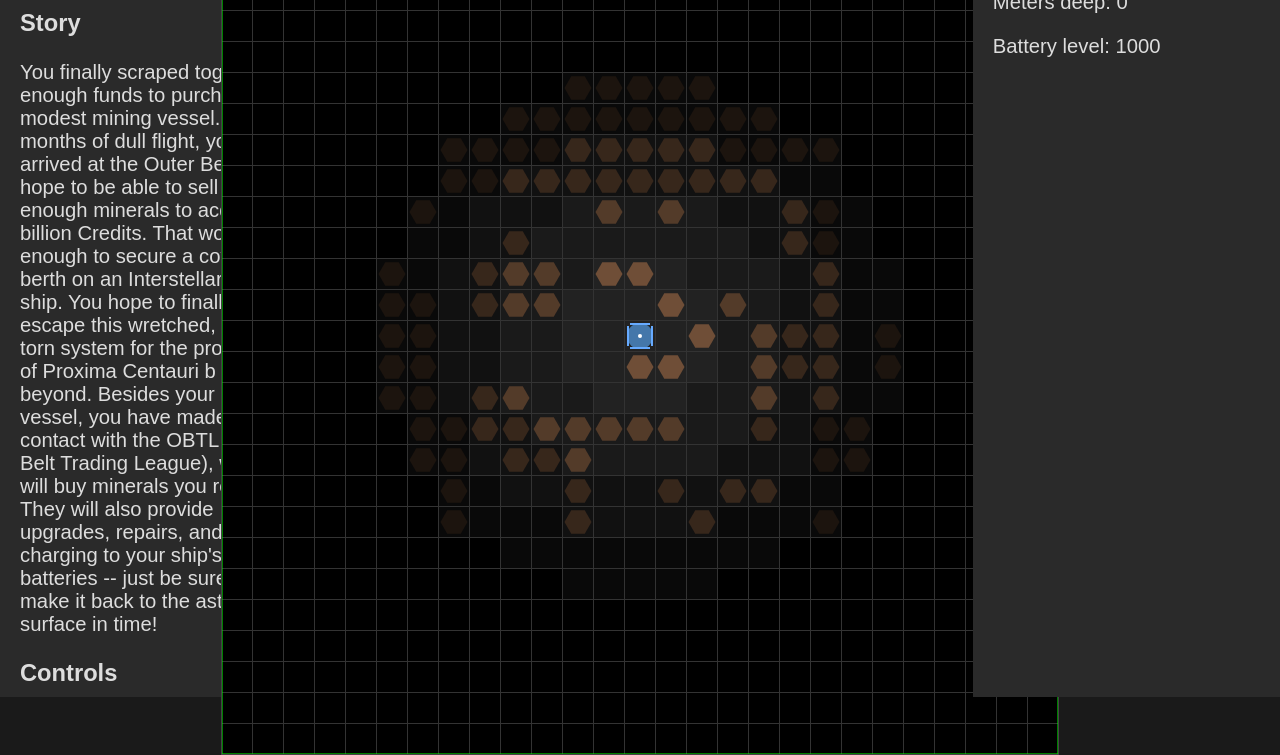
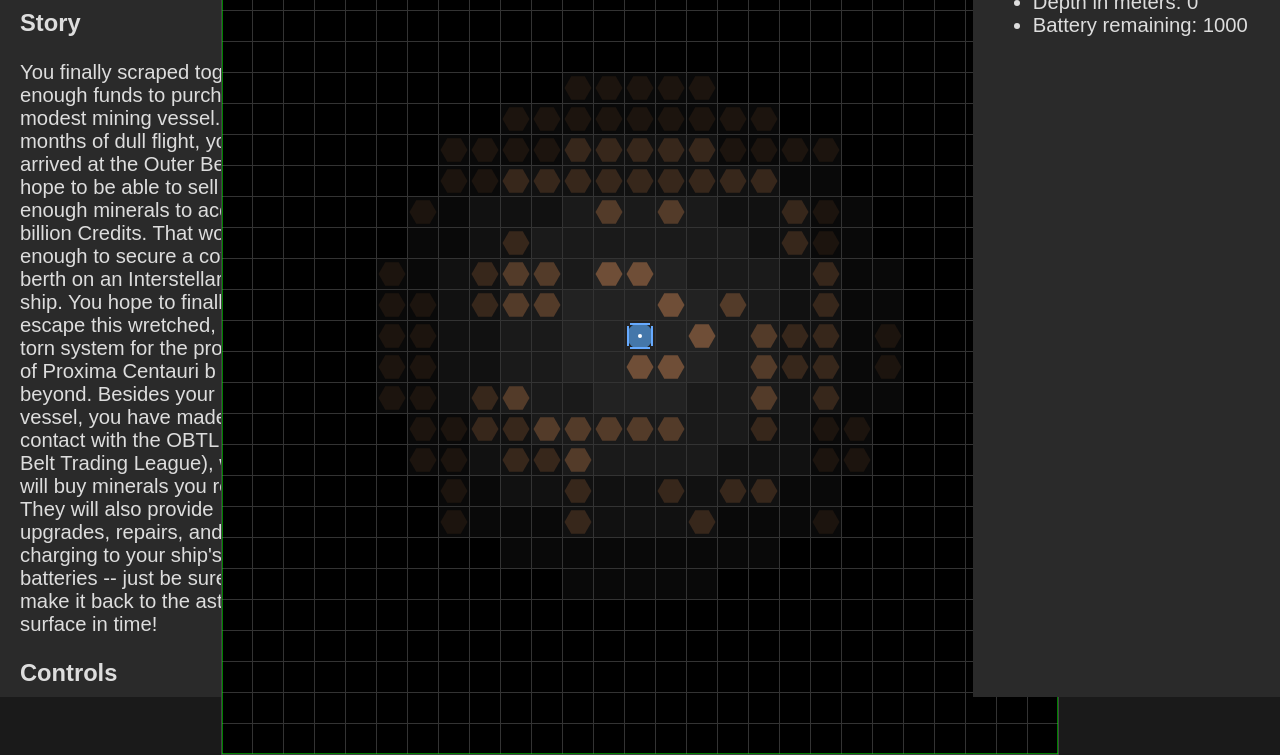
Before and after one commit to aaronshaver/dig-deep-descent, a plain HTML site: page index.html in a window 1280 px wide. Shown: the part 103-858 px from the top of the page. Drawn offline with Linux system fonts and the light colour scheme.

Commit message:
improve stats display; rock hit points 600

```diff
--- a/index.html
+++ b/index.html
@@ -37,8 +37,10 @@
         </div>
         <div class="column right">
             <h3>System Data</h3>
-            <p id="depthDisplay"></p>
-            <p id="batteryDisplay"></p>
+            <ul>
+                <li><div id="depthDisplay"></div></li>
+                <li><div id="batteryDisplay"></div></li>
+           </ul>
         </div>
     </div>
 </body>
--- a/js/game.js
+++ b/js/game.js
@@ -85,12 +85,12 @@ export class Game {
 
     updateDepthDisplay() {
         const depth = Math.abs(this.currentLevel) * 10;
-        this.depthDisplay.textContent = `Meters deep: ${depth}`;
+        this.depthDisplay.textContent = `Depth in meters: ${depth}`;
     }
 
     updateBatteryDisplay() {
         const battery = 1000;
-        this.batteryDisplay.textContent = `Battery level: ${battery}`;
+        this.batteryDisplay.textContent = `Battery remaining: ${battery}`;
     }
 
     gameLoop() {
--- a/js/rocks.js
+++ b/js/rocks.js
@@ -5,7 +5,7 @@ export class Rock {
     this.x = x;
     this.y = y;
     this.z = z;
-    this.hp = 3;
+    this.hp = 600;
     this.size = 0.45;
   }
 
```
